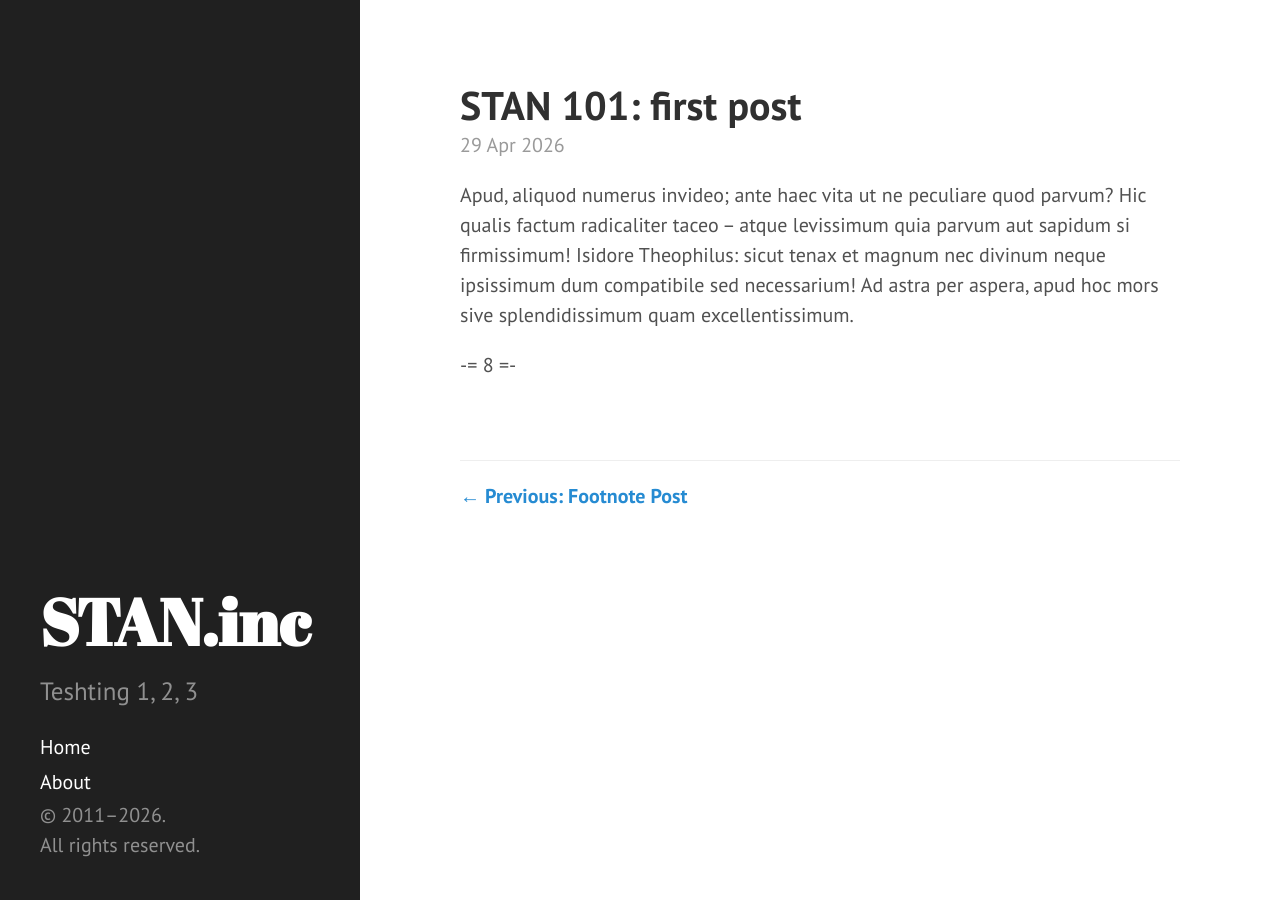
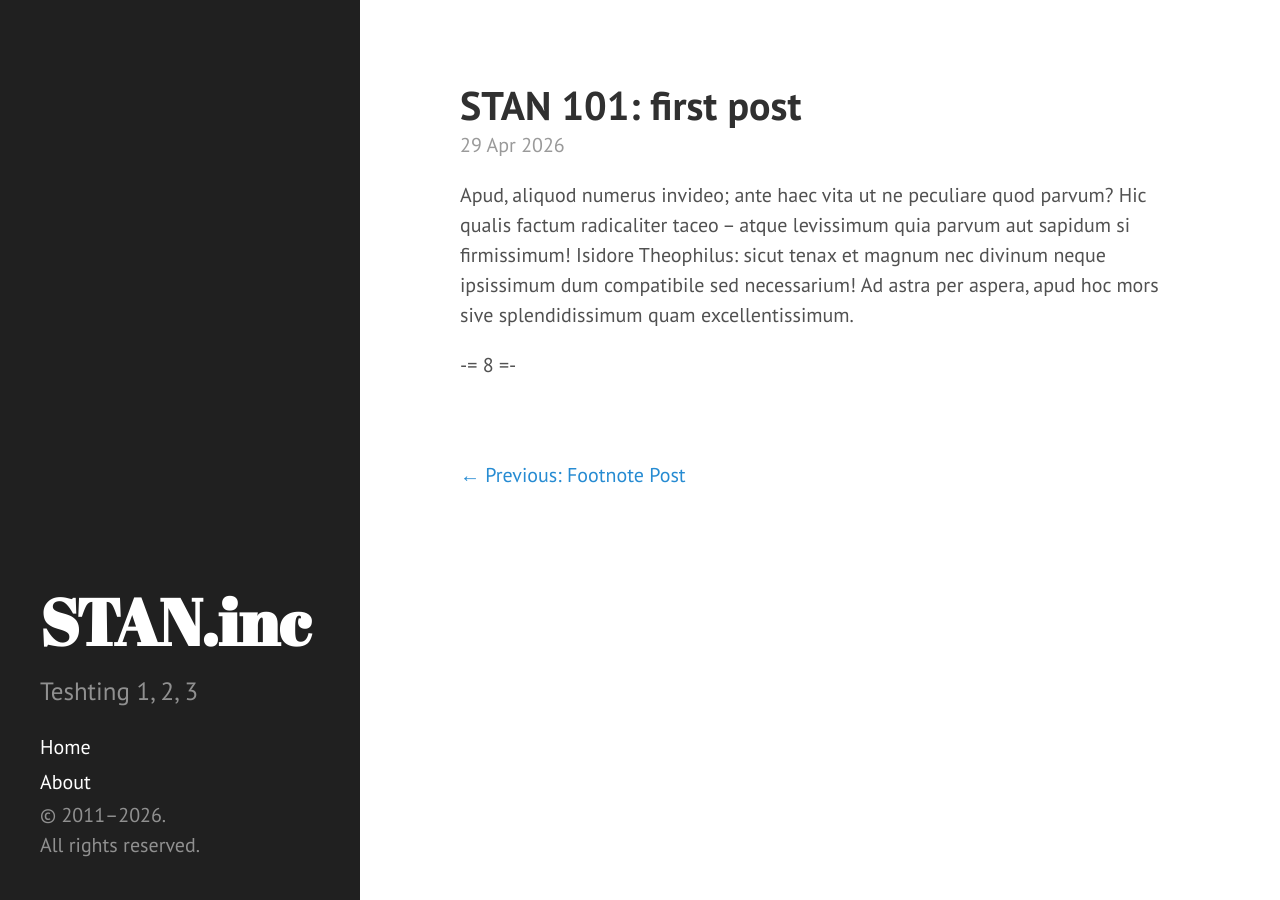
Before and after one commit to stam-ink/stam-ink.github.io, a Jekyll site: the page built from _posts/2026-04-29-stan-101-first-post.md, in a window 1280 px wide. Built offline with Jekyll 4.4.1, drawn with Linux system fonts in a browser that asks for light colours.

Commit message:
Update post.html

```diff
--- a/_layouts/post.html
+++ b/_layouts/post.html
@@ -26,20 +26,18 @@
 </div>
 -->
 
-<div class="post-navigation">
-  <div class="nav-wrapper">
+<div id="post-nav">
   {% if page.previous %}
-      <a class="prev-link" href="{{ page.previous.url | prepend: site.baseurl }}">
+    <a class="prev-item" href="{{ page.previous.url | prepend: site.baseurl }}">
       &larr; Previous: {{ page.previous.title }}
     </a>
   {% else %}
-      <div></div> <!-- This empty div acts as a spacer -->
+    <span></span> <!-- Spacer -->
   {% endif %}
 
   {% if page.next %}
-      <a class="next-link" href="{{ page.next.url | prepend: site.baseurl }}">
+    <a class="next-item" href="{{ page.next.url | prepend: site.baseurl }}">
       Next: {{ page.next.title }} &rarr;
     </a>
   {% endif %}
 </div>
-</div>
```
Lines whose indentation alone changed are shown as unchanged.
